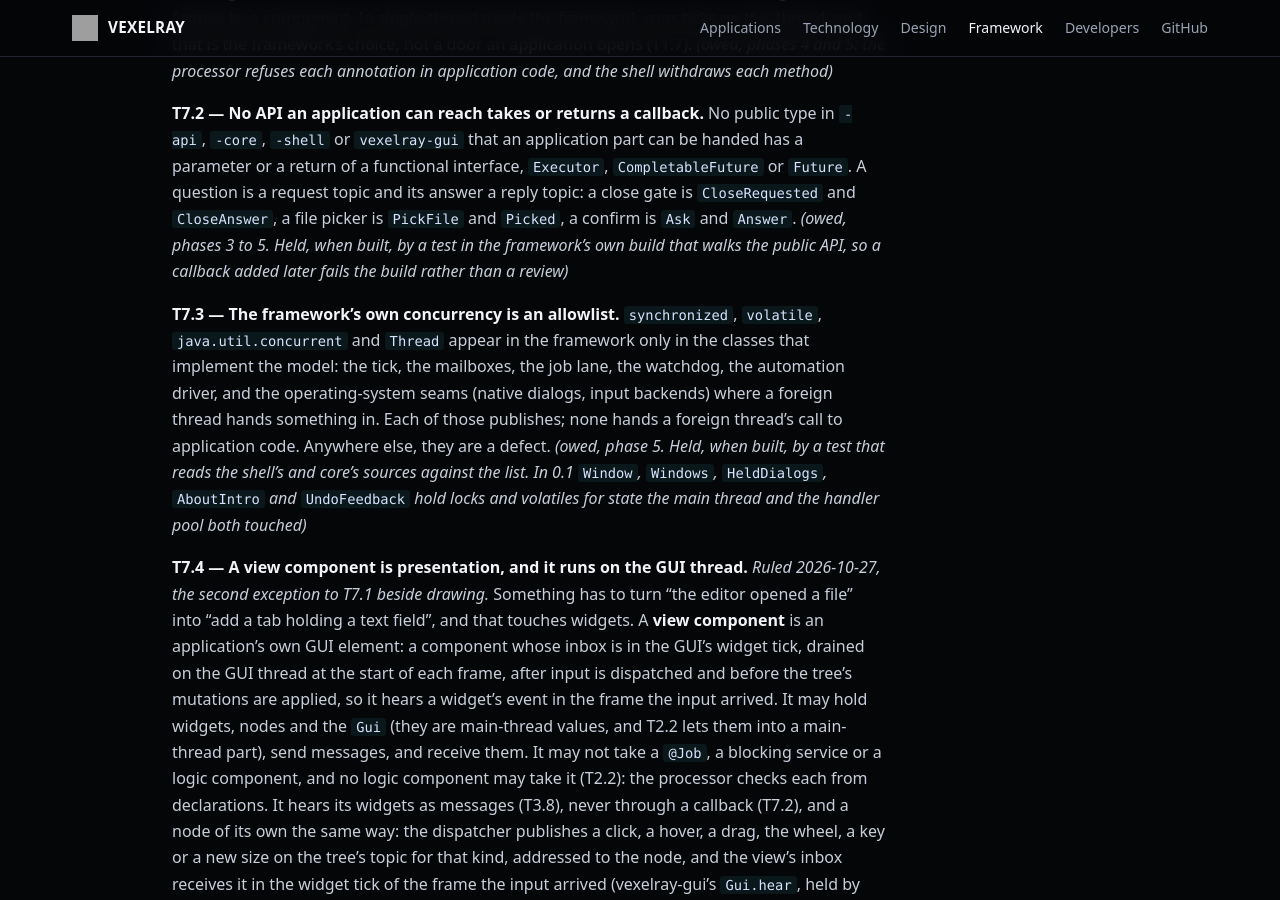
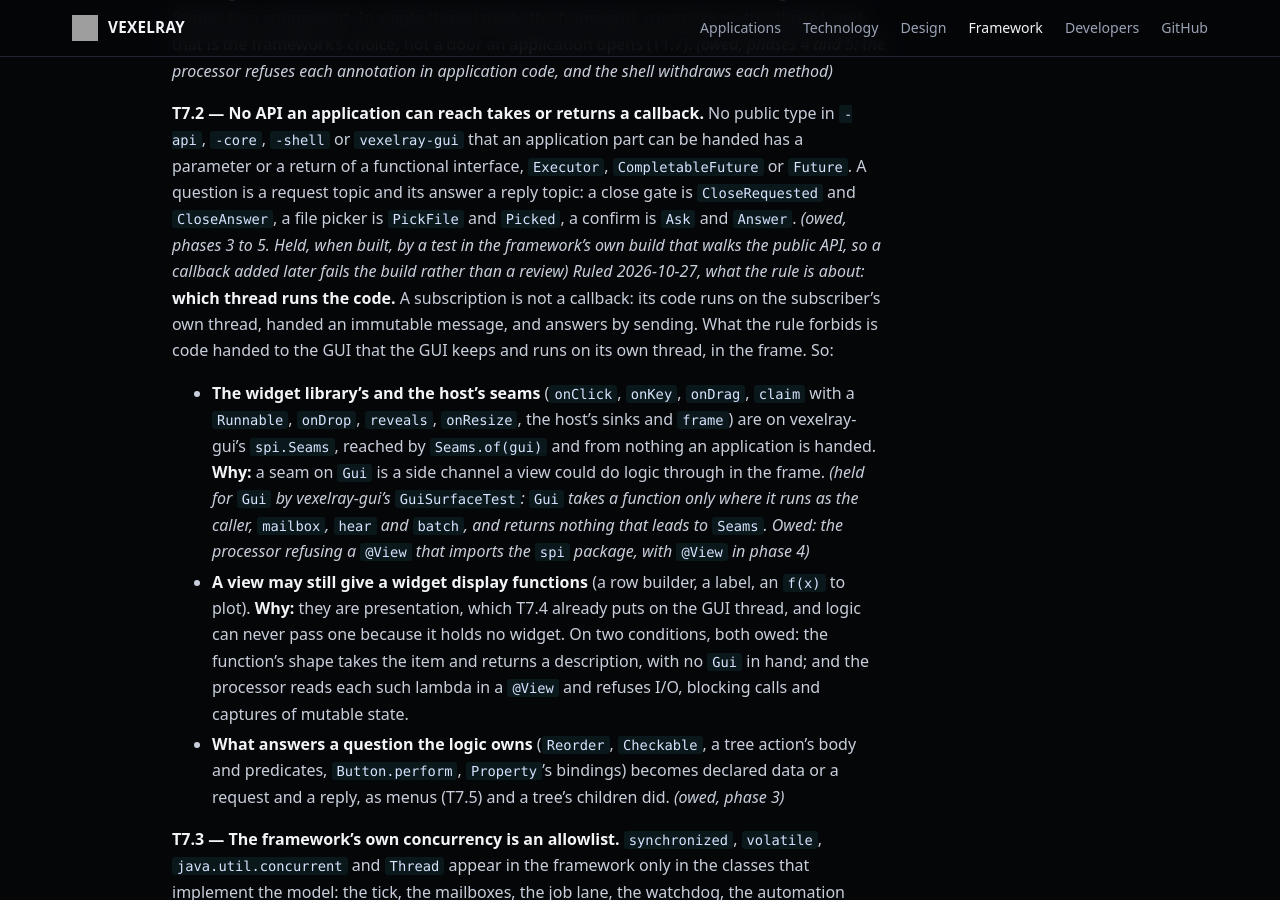
Before and after one commit to sibarum/vexelray-framework, a Jekyll site: the page built from docs/threading.md, in a window 1280 px wide and 900 px high, scrolled down 12154 px. Built offline with Jekyll 4.4.1, drawn with Linux system fonts in a browser that asks for light colours; our own code applies the rules of GitHub Pages for plain Markdown files.

Commit message:
T7.2 ruled: about which thread runs the code; library seams to spi
Records the rulings with their reasons: a subscription is not a
callback; a view keeps display functions under two conditions; the
widget library's and host's seams move to vexelray-gui's spi.Seams. The
shell reaches onWork through Seams.of(gui). 320 pass.

Co-Authored-By: Claude Opus 5.5 <noreply@anthropic.com>

```diff
--- a/docs/threading.md
+++ b/docs/threading.md
@@ -391,6 +391,23 @@ interface, `Executor`, `CompletableFuture` or `Future`. A question is a request
 topic: a close gate is `CloseRequested` and `CloseAnswer`, a file picker is `PickFile` and `Picked`, a confirm is
 `Ask` and `Answer`. *(owed, phases 3 to 5. Held, when built, by a test in the framework's own build that walks
 the public API, so a callback added later fails the build rather than a review)*
+*Ruled 2026-10-27, what the rule is about:* **which thread runs the code.** A subscription is not a callback: its
+code runs on the subscriber's own thread, handed an immutable message, and answers by sending. What the rule forbids
+is code handed to the GUI that the GUI keeps and runs on its own thread, in the frame. So:
+- **The widget library's and the host's seams** (`onClick`, `onKey`, `onDrag`, `claim` with a `Runnable`,
+  `onDrop`, `reveals`, `onResize`, the host's sinks and `frame`) are on vexelray-gui's `spi.Seams`, reached by
+  `Seams.of(gui)` and from nothing an application is handed. **Why:** a seam on `Gui` is a side channel a view could
+  do logic through in the frame. *(held for `Gui` by vexelray-gui's `GuiSurfaceTest`: `Gui` takes a function only
+  where it runs as the caller, `mailbox`, `hear` and `batch`, and returns nothing that leads to `Seams`. Owed: the
+  processor refusing a `@View` that imports the `spi` package, with `@View` in phase 4)*
+- **A view may still give a widget display functions** (a row builder, a label, an `f(x)` to plot). **Why:** they
+  are presentation, which T7.4 already puts on the GUI thread, and logic can never pass one because it holds no
+  widget. On two conditions, both owed: the function's shape takes the item and returns a description, with no `Gui`
+  in hand; and the processor reads each such lambda in a `@View` and refuses I/O, blocking calls and captures of
+  mutable state.
+- **What answers a question the logic owns** (`Reorder`, `Checkable`, a tree action's body and predicates,
+  `Button.perform`, `Property`'s bindings) becomes declared data or a request and a reply, as menus (T7.5) and a
+  tree's children did. *(owed, phase 3)*
 
 **T7.3 — The framework's own concurrency is an allowlist.** `synchronized`, `volatile`, `java.util.concurrent` and
 `Thread` appear in the framework only in the classes that implement the model: the tick, the mailboxes, the job
```
Also changed, not shown: docs/TODO.md (+2 -2 lines), docs/architecture.md (+1 -1 lines), 8 other files.
